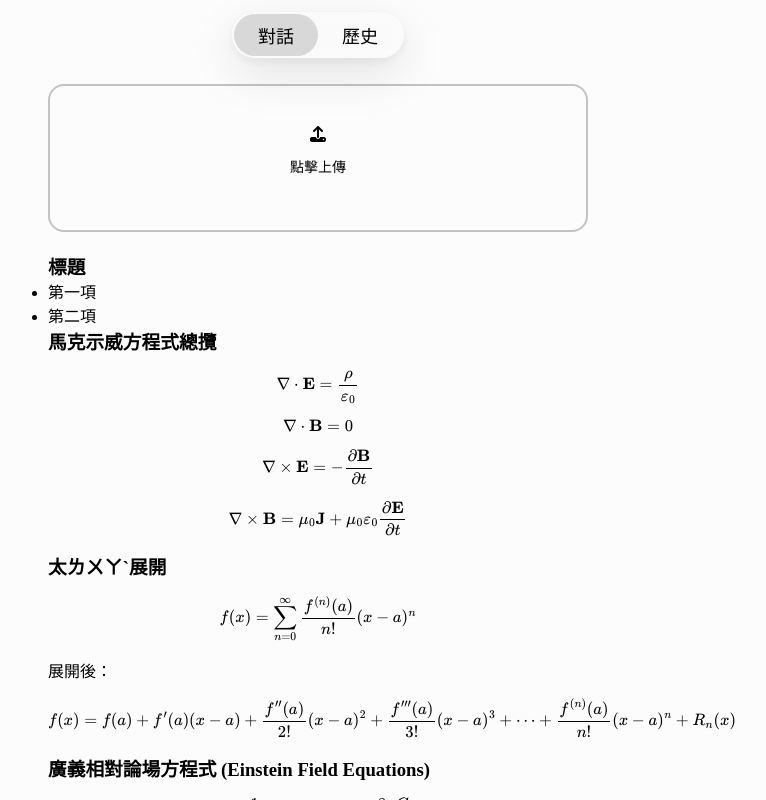
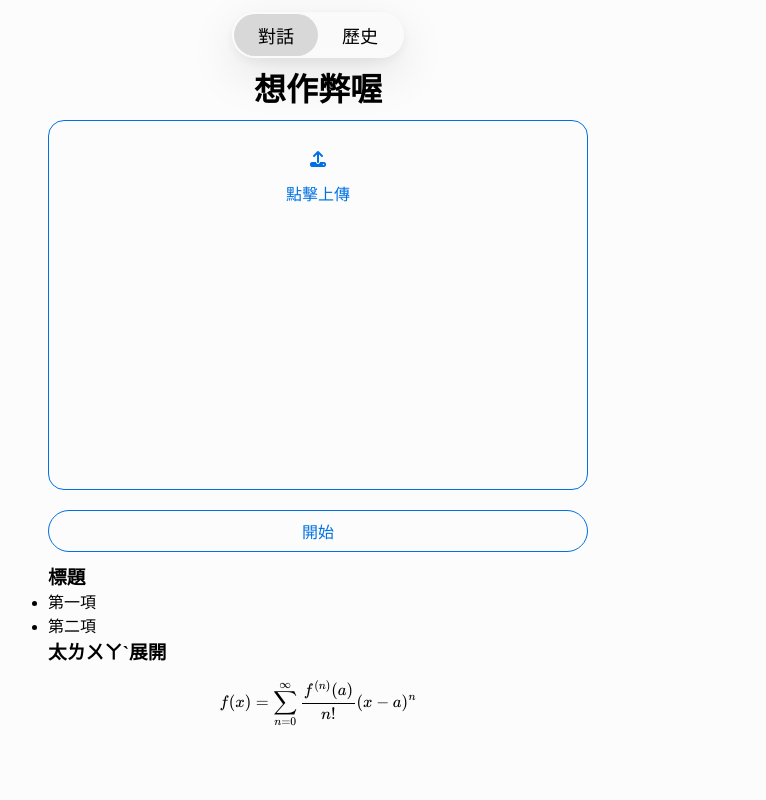
Before and after one commit to jwz0703/flask-test, a Flask app: page / in a window 1280 px wide. Shown: the whole page, without its empty margins (322-1088 px from the left). Run offline with Flask 3, Linux system fonts and the light colour scheme; some libraries are stand-ins or nearby versions.

Commit message:
update conversation page

```diff
--- a/app.py
+++ b/app.py
@@ -17,6 +17,15 @@ def index():
 @app.route("/test")
 def test():
     return render_template("test.html")
+
+
+@app.route('/health')
+def health():
+    return render_template('health.html')
+
+@app.route("/api/upload-images")
+def upload_images():
+    return "ok"
 
 @app.route("/api/conversations", methods=["GET"])
 def get_conversations():
--- /dev/null
+++ b/templates/components/conversation_view.html
@@ -0,0 +1,149 @@
+<style>
+    .upload-zone {
+            width: 100%;
+            margin: 10px;
+
+            padding: 30px 12px;
+            border: var(--primary-color) solid 1px;
+            color: var(--primary-color);
+            border-radius: 16px;
+            cursor: pointer;
+            display: flex;
+            flex-direction: column;
+            align-items: center;
+            justify-content: center;
+        }
+        .upload-zone p {
+            font-size: 16px;
+            padding: 14px;
+        }
+        .upload-click-btn {
+            width: 100%;
+            padding: 8px 24px;
+            font-size: 16px;
+            border-radius: 980px;
+            border: solid var(--primary-color) 1px;
+            margin: 10px;
+            cursor: pointer;
+            background: transparent;
+            color: var(--primary-color);
+            transition: all 0.3s ease;
+        }
+        .upload-click-btn:hover {
+            background: var(--primary-color);
+            color: white;
+        }
+        .upload-click-btn:disabled {
+            opacity: 0.4;
+            cursor: not-allowed;
+        }
+        .md-area {
+            display: block;
+            width: 100%;
+        }
+        .preview-grid {
+            width: 100%;
+            display: flex;
+            height: 240px;
+            overflow-x: auto;
+            gap:8px;
+            padding: 10px;
+
+        }
+        .preview-grid::-webkit-scrollbar {
+            display: none;
+        }
+        .preview-item {
+            position: relative;
+            overflow: hidden;
+            flex-shrink: 0;
+            width: 200px;
+            border-radius: 16px;
+            border: none;
+            border: 1px gray solid;
+        }
+        .preview-item img{
+            width: 100%;
+            height: 100%;
+            object-fit: cover;
+
+        }
+        .preview-del {
+            position: absolute;
+            display: flex;
+            justify-content: center;
+            align-items: center;
+            width: 30px;
+            height: 30px;
+            border-radius: 100%;
+            border: none;
+            top: 8px;
+            right: 8px;
+            font-size: 16px;
+            background-color: rgba(255, 255, 255, 0.436);
+            backdrop-filter: blur(10px);
+            -webkit-backdrop-filter: blur(10px);
+            cursor: pointer;
+            box-shadow: 0 16px 48px rgba(0,0,0,.10),0 4px 12px rgba(0,0,0,.06);
+        }
+</style>
+<h1>想作弊喔</h1>
+<div class="upload-zone" id="drop-zone" onclick= "$('fileInput').click()">
+    <i class="fa-solid fa-upload"></i>
+    <p>點擊上傳</p>
+    <div id="previewGrid" class = "preview-grid"></div>
+</div>
+<button class="upload-click-btn">開始</button>
+<input type="file" id="fileInput" accept="image/*" style="display: none;" multiple>
+<div id="content" class="md-area"></div>
+<script>
+    $ = id => document.getElementById(id);
+    $('fileInput').addEventListener('change',function(){
+        const files = $('fileInput').files;
+        console.log(files);
+        if(files.length > 0){
+            addFiles(files);
+        }
+    });
+    function addFiles(files){
+        for(const file of files){
+            if(!file.type.startsWith('image/')) continue;
+            const url = URL.createObjectURL(file);
+            const item = document.createElement('div');
+            item.className = 'preview-item';
+            item.innerHTML = `<img src="${url}"><button class="preview-del">✕</button>`;
+            item.querySelector('.preview-del').onclick = e =>{
+                e.stopPropagation();
+                URL.revokeObjectURL(url);
+                item.remove();
+                console.log(item);
+            }
+            $('previewGrid').appendChild(item);
+        }
+    }
+    async function uploadMultipleFiles(files){
+        const formData = new FormData();
+        for (const file of files){
+            formData.append('images',file)
+            console.log(formData)
+        }
+        response = await fetch('/api/upload-images',{
+            method :"POST",
+            body : formData
+        });
+        data = response.json();
+    }
+
+
+    const markDownString = String.raw`
+
+### 標題
+- 第一項
+- 第二項
+
+### 太ㄌㄨㄚˋ展開
+$$f(x) = \sum_{n=0}^{\infty} \frac{f^{(n)}(a)}{n!} (x-a)^n$$
+
+`;
+    MDRenderer.render('#content',markDownString)
+</script>
--- /dev/null
+++ b/templates/components/history_view.html
@@ -0,0 +1,7 @@
+        <img src="/static/images/f.jpg" alt="分蚵仔" style="border-radius: 16px; width:100%;margin: 4px;">
+        <img src="/static/images/f.jpg" alt="分蚵仔" style="border-radius: 16px; width:100%;margin: 4px;">
+        <img src="/static/images/f.jpg" alt="分蚵仔" style="border-radius: 16px; width:100%;margin: 4px;">
+        <img src="/static/images/f.jpg" alt="分蚵仔" style="border-radius: 16px; width:100%;margin: 4px;">
+        <img src="/static/images/f.jpg" alt="分蚵仔" style="border-radius: 16px; width:100%;margin: 4px;">
+        <img src="/static/images/f.jpg" alt="分蚵仔" style="border-radius: 16px; width:100%;margin: 4px;">
+        <img src="/static/images/f.jpg" alt="分蚵仔" style="border-radius: 16px; width:100%;margin: 4px;">
--- a/templates/test.html
+++ b/templates/test.html
@@ -7,6 +7,9 @@
     <link rel="stylesheet" href="https://cdnjs.cloudflare.com/ajax/libs/font-awesome/6.5.1/css/all.min.css">
     <script src="/static/js/marked_latex.js"></script>
     <style>
+        :root {
+            --primary-color:#0071E3;
+        }
         *, ::before, ::after{
             box-sizing: border-box;
             margin: 0px;
@@ -64,22 +67,6 @@
             cursor: pointer;
             color: black;
         }
-        .upload-zone {
-            width: 100%;
-            margin: 20px;
-            padding: 40px 24px;
-            border: #c3c3c3 solid 2px;
-            border-radius: 16px;
-            cursor: pointer;
-            display: flex;
-            flex-direction: column;
-            align-items: center;
-            justify-content: center;
-        }
-        .upload-zone p {
-            font-size: 14px;
-            padding: 14px;
-        }
         .view {
             width: 100%;
             height: 100%;
@@ -87,10 +74,6 @@
             width: min(90%,540px);
             flex-direction: column;
             align-items: center;
-        }
-        .md-area {
-            display: block;
-            width: 100%;
         }
     </style>
 </head>
@@ -104,64 +87,19 @@
     </div>
 
     <div id="view-conversation" class="view">
-        <div class="upload-zone" id="drop-zone" onclick= "document.getElementById('fileInput').click()">
-            <i class="fa-solid fa-upload"></i>
-            <p>點擊上傳</p>
-        </div>
-        <input type="file" id="fileInput" accept="image/*" style="display: none;">
-        <div id="content" class="md-area"></div>
+        {% include '/components/conversation_view.html' %}
     </div>
 
     <div id="view-history" class="view" style="display: none;">
-        <img src="/static/images/f.jpg" alt="分蚵仔" style="border-radius: 16px; width:100%;margin: 4px;">
-        <img src="/static/images/f.jpg" alt="分蚵仔" style="border-radius: 16px; width:100%;margin: 4px;">
-        <img src="/static/images/f.jpg" alt="分蚵仔" style="border-radius: 16px; width:100%;margin: 4px;">
-        <img src="/static/images/f.jpg" alt="分蚵仔" style="border-radius: 16px; width:100%;margin: 4px;">
-        <img src="/static/images/f.jpg" alt="分蚵仔" style="border-radius: 16px; width:100%;margin: 4px;">
-        <img src="/static/images/f.jpg" alt="分蚵仔" style="border-radius: 16px; width:100%;margin: 4px;">
-        <img src="/static/images/f.jpg" alt="分蚵仔" style="border-radius: 16px; width:100%;margin: 4px;">
+        {% include '/components/history_view.html' %}
 
     </div>
     <script>
-        const $ = id => document.getElementById(id);
+        let $ = id => document.getElementById(id);
         let state = 'conversation';
         //切換狀態
         function switchTab(i){if(i == 0){state = "conversation";$('pill').style.transform = "";$('view-conversation').style.display = "flex";$('view-history').style.display = "none"; } else {state = "history";$('pill').style.transform = "translateX(100%)";$('view-conversation').style.display = "none";$('view-history').style.display = "flex";}}
-        const markDownString = String.raw`
 
-### 標題
-- 第一項
-- 第二項
-
-### 馬克示威方程式總攬
-$$\nabla \cdot \mathbf{E} = \frac{\rho}{\varepsilon_0}$$
-
-$$\nabla \cdot \mathbf{B} = 0$$
-
-$$\nabla \times \mathbf{E} = -\frac{\partial \mathbf{B}}{\partial t}$$
-
-$$\nabla \times \mathbf{B} = \mu_0 \mathbf{J} + \mu_0 \varepsilon_0 \frac{\partial \mathbf{E}}{\partial t}$$
-
-
-### 太ㄌㄨㄚˋ展開
-$$f(x) = \sum_{n=0}^{\infty} \frac{f^{(n)}(a)}{n!} (x-a)^n$$
-
-展開後：
-
-$$f(x) = f(a) + f'(a)(x-a) + \frac{f''(a)}{2!}(x-a)^2 + \frac{f'''(a)}{3!}(x-a)^3 + \dots + \frac{f^{(n)}(a)}{n!}(x-a)^n + R_n(x)$$
-
-### 廣義相對論場方程式 (Einstein Field Equations)
-$$R_{\mu\nu} - \frac{1}{2}R g_{\mu\nu} + \Lambda g_{\mu\nu} = \frac{8\pi G}{c^4} T_{\mu\nu}$$
-
----
-
-### 納維-斯托克斯方程式 (Navier-Stokes Equations)
-$$\rho \left( \frac{\partial \mathbf{u}}{\partial t} + \mathbf{u} \cdot \nabla \mathbf{u} \right) = -\nabla p + \mu \nabla^2 \mathbf{u} + \mathbf{f}$$
-
-
-
-`;
-        MDRenderer.render('#content',markDownString)
     </script>
 </body>
 </html>
```
Also changed, not shown: templates/health.html (added, +29 -0 lines).
